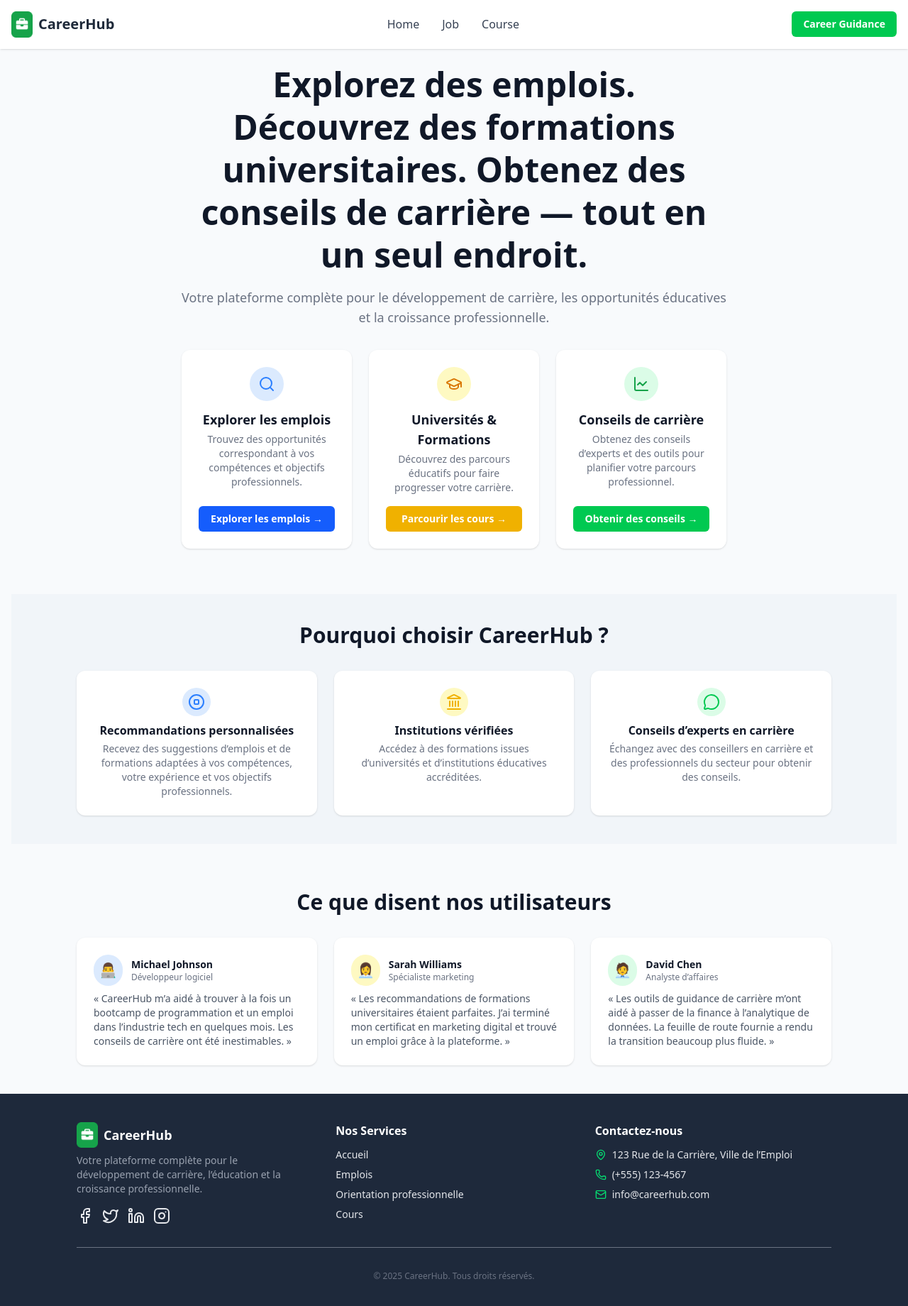
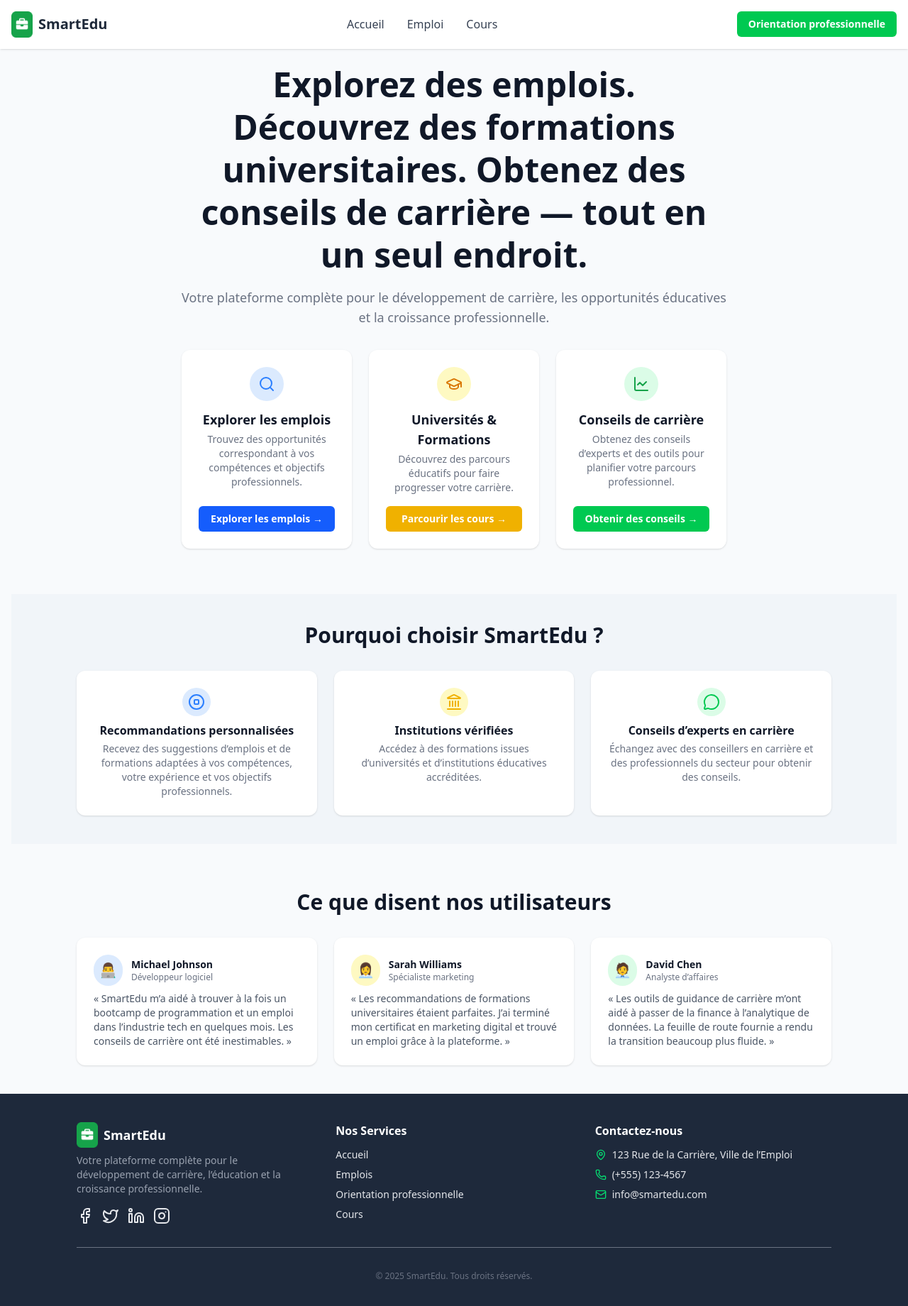
Before and after one commit to Nilanchal9437/career-hub, a Next.js app: page / in a window 1280 px wide. Shown: the top 1840 px of the page at 71% size. Built offline with nearby package versions, Linux system fonts and the light colour scheme.

Commit message:
Bug fixes

```diff
--- a/package.json
+++ b/package.json
@@ -1,5 +1,5 @@
 {
-  "name": "career-hub",
+  "name": "smart-edu",
   "version": "0.1.0",
   "private": true,
   "scripts": {
--- a/src/app/layout.tsx
+++ b/src/app/layout.tsx
@@ -4,9 +4,9 @@ import Providers from "@/providers";
 import "./globals.css";
 
 export const metadata: Metadata = {
-  title: "Career Hub",
+  title: "Smart Edu.",
   description:
-    "CareerHub m’a aidé à trouver à la fois un bootcamp de programmation et un emploi dans le secteur technologique en quelques mois. Les conseils en orientation professionnelle ont été inestimables.",
+    "SmartEdu m’a aidé à trouver à la fois un bootcamp de programmation et un emploi dans le secteur technologique en quelques mois. Les conseils en orientation professionnelle ont été inestimables.",
 };
 
 export default function RootLayout({
--- a/src/features/home/components/index.tsx
+++ b/src/features/home/components/index.tsx
@@ -67,7 +67,7 @@ export default function Home() {
           <Container>
             {/* Section Pourquoi choisir */}
             <h2 className="text-2xl md:text-3xl font-bold text-center mb-8 text-gray-900">
-              Pourquoi choisir CareerHub ?
+              Pourquoi choisir SmartEdu ?
             </h2>
             <div className="flex flex-col md:flex-row gap-6 ">
               {/* Recommandations personnalisées */}
@@ -135,7 +135,7 @@ export default function Home() {
                 </div>
               </div>
               <p className="text-gray-600 text-sm mt-2">
-                « CareerHub m’a aidé à trouver à la fois un bootcamp de programmation et un emploi dans l’industrie tech en quelques mois. Les conseils de carrière ont été inestimables. »
+                « SmartEdu m’a aidé à trouver à la fois un bootcamp de programmation et un emploi dans l’industrie tech en quelques mois. Les conseils de carrière ont été inestimables. »
               </p>
             </div>
             {/* Témoignage 2 */}
--- a/src/features/job/components/index.tsx
+++ b/src/features/job/components/index.tsx
@@ -138,7 +138,7 @@ export default function Jobs() {
   return (
     <Container className="mb-10">
       {/* Title Section */}
-      <section className="pt-8 md:pt-12">
+      {/* <section className="pt-8 md:pt-12">
         <div className="flex items-center gap-3 mb-2">
           <span className="inline-flex items-center justify-center rounded-full bg-green-100 w-10 h-10">
             <Laptop className="text-green-500" />
@@ -151,7 +151,6 @@ export default function Jobs() {
           Real job openings for developers and tech professionals — no login
           required.
         </p>
-        {/* Search & Filters */}
         <div className="bg-white rounded-xl border border-gray-100 shadow-sm p-4 flex flex-col md:flex-row gap-4 md:gap-6 mb-8">
           <div className="flex-1 min-w-[150px]">
             <label className="block text-xs font-semibold text-gray-700 mb-1">
@@ -198,7 +197,6 @@ export default function Jobs() {
               <option value={getRepeatIntervalCode(1)}>Last 24 hours</option>
               <option value={getRepeatIntervalCode(7)}>Last Week</option>
               <option value={getRepeatIntervalCode(30)}>Last Month</option>
-              {/* <option value={getRepeatIntervalCode(365)}>Last Year</option> */}
             </select>
           </div>
           <div className="flex-1 min-w-[150px]">
@@ -228,7 +226,7 @@ export default function Jobs() {
             </button>
           </div>
         </div>
-      </section>
+      </section> */}
 
       {/* Job Listings */}
       <section className="flex flex-col gap-6">
--- a/src/layout/footer.tsx
+++ b/src/layout/footer.tsx
@@ -20,7 +20,7 @@ function Footer() {
           <div>
             <div className="flex items-center gap-2 mb-2">
               <Image height={30} width={30} src="/logo.png" alt="icône" />
-              <span className="font-bold text-lg text-white">CareerHub</span>
+              <span className="font-bold text-lg text-white">SmartEdu</span>
             </div>
             <p className="text-gray-400 text-sm mb-4">
               Votre plateforme complète pour le développement de carrière,
@@ -95,13 +95,13 @@ function Footer() {
                 <span className="text-green-400">
                   <Mail className="h-4 w-4" />
                 </span>
-                info@careerhub.com
+                info@smartedu.com
               </li>
             </ul>
           </div>
         </div>
         <div className="text-center text-gray-500 text-xs mt-8 pt-8 border-t border-gray-500">
-          © {new Date().getFullYear()} CareerHub. Tous droits réservés.
+          © {new Date().getFullYear()} SmartEdu. Tous droits réservés.
         </div>
       </Container>
     </footer>
--- a/src/layout/navbar.tsx
+++ b/src/layout/navbar.tsx
@@ -12,22 +12,22 @@ function NavBar() {
           {/* Placeholder for logo icon */}
           <Image height={30} width={30} src="/logo.png" alt="icon" />
           <span className="font-bold text-lg md:text-xl text-gray-800">
-            CareerHub
+            SmartEdu
           </span>
         </Link>
         {/* Desktop Nav */}
         <nav className="hidden md:flex gap-8 text-gray-700 font-medium">
           <Link href="/" className="hover:text-green-600 transition">
-            Home
+            Accueil
           </Link>
           <Link
             href="/career-guidance"
             className="hover:text-green-600 transition"
           >
-            Job
+            Emploi
           </Link>
           <Link href="/course" className="hover:text-green-600 transition">
-            Course
+            Cours
           </Link>
         </nav>
         <div className="hidden md:flex gap-2 items-center">
@@ -35,7 +35,7 @@ function NavBar() {
             href="/career-guidance"
             className="bg-green-500 hover:bg-green-600 text-white font-semibold px-4 py-2 rounded-md text-sm transition"
           >
-            Career Guidance
+            Orientation professionnelle
           </Link>
         </div>
         {/* Mobile menu button */}
@@ -66,21 +66,21 @@ function NavBar() {
               className="w-full text-center py-2 hover:bg-gray-100"
               onClick={() => setMobileMenuOpen(false)}
             >
-              Home
+              Accueil
             </Link>
             <Link
               href="/job"
               className="w-full text-center py-2 hover:bg-gray-100"
               onClick={() => setMobileMenuOpen(false)}
             >
-              Job
+              Emploi
             </Link>
             <Link
               href="/course"
               className="w-full text-center py-2 hover:bg-gray-100"
               onClick={() => setMobileMenuOpen(false)}
             >
-              Course
+              Cours
             </Link>
             <div className="flex flex-col gap-2 w-full px-4 mt-2">
               <Link
@@ -88,7 +88,7 @@ function NavBar() {
                 className="bg-green-500 hover:bg-green-600 text-white font-semibold px-4 py-2 rounded-md text-sm transition w-full text-center"
                 onClick={() => setMobileMenuOpen(false)}
               >
-                Career Guidance
+                Orientation professionnelle
               </Link>
             </div>
           </div>
```
Also changed, not shown: src/features/career/components/index.tsx (+146 -85 lines), 1 other file (tests, documents, lock files or other folders).
